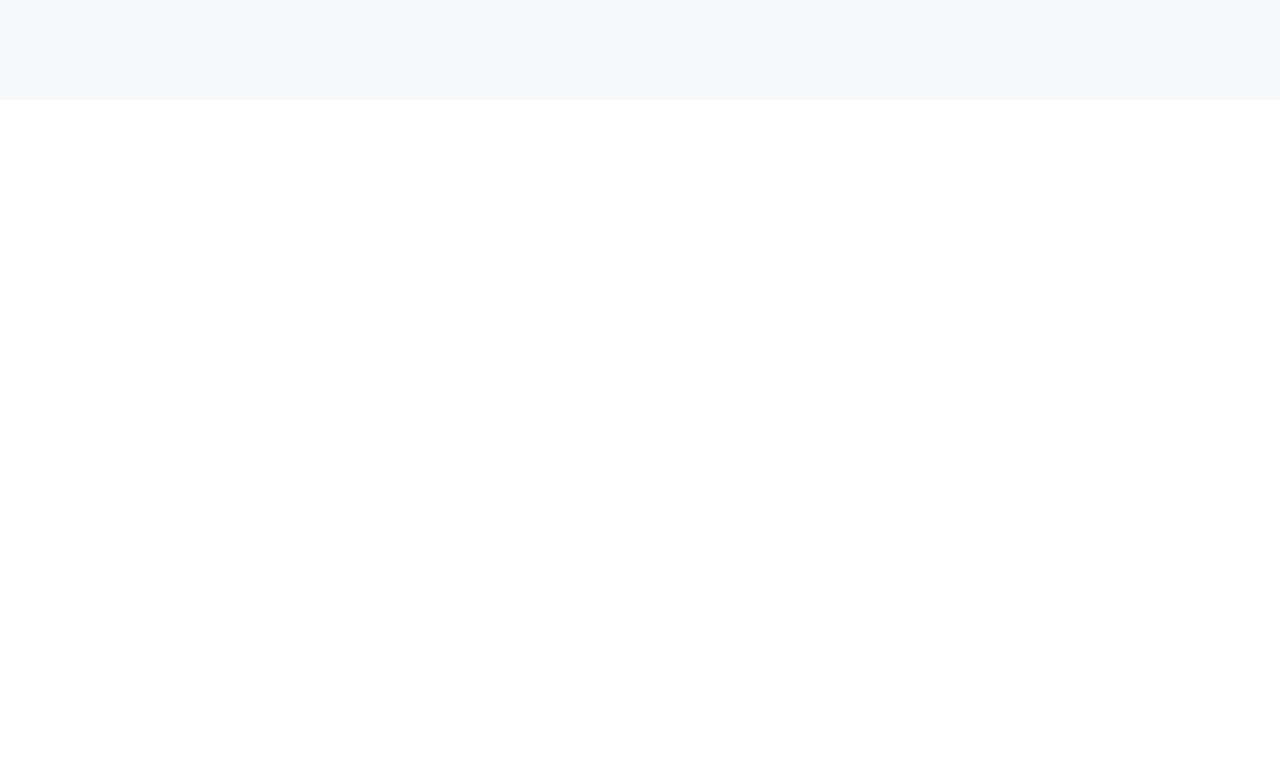
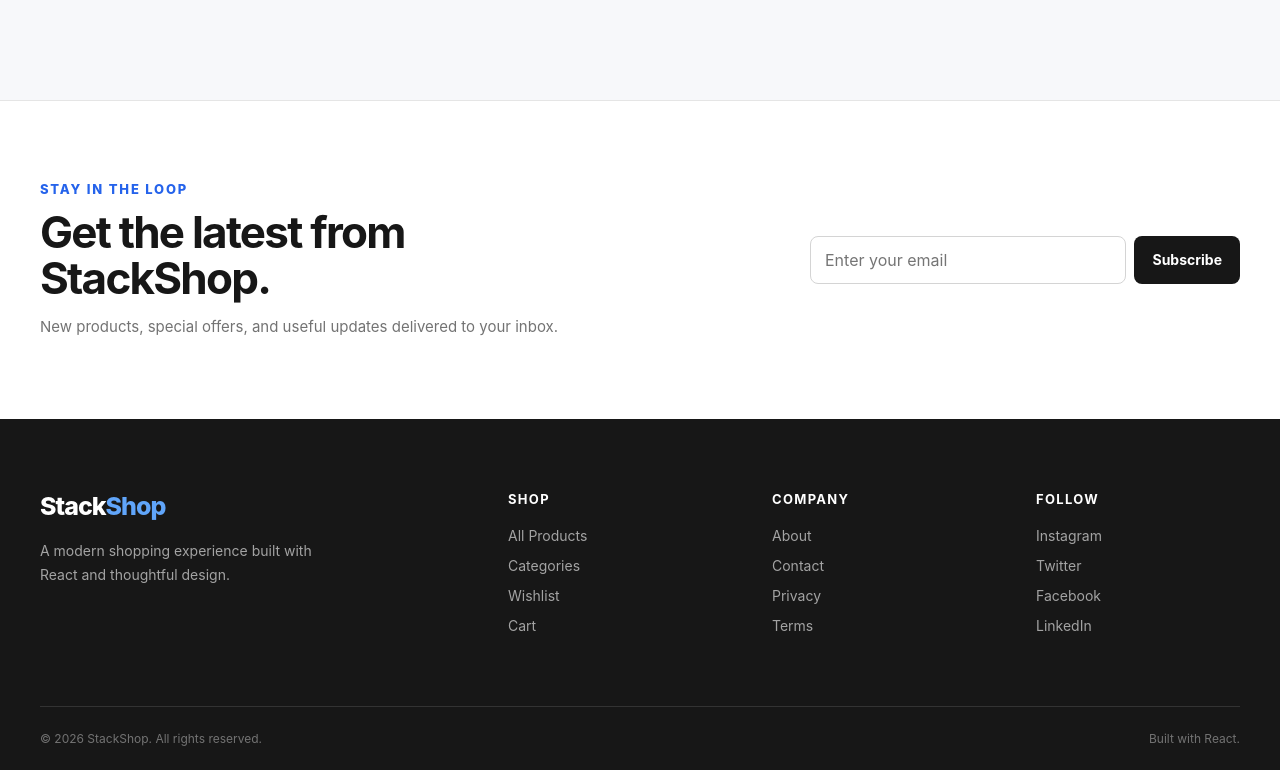
Before and after one commit to abdikadirjerry/stackshop, a React (Vite) app: page / in a window 1280 px wide. Shown: the part 1970-2740 px from the top of the page. Before the commit the page ends 2070 px from the top, so only its background shows below. Built offline with nearby package versions, Linux system fonts and the light colour scheme.

Commit message:
feat: add StackShop newsletter and footert

```diff
--- a/src/App.jsx
+++ b/src/App.jsx
@@ -1,4 +1,5 @@
 import { BrowserRouter, Route, Routes } from "react-router-dom";
+import Footer from "./components/layout/Footer";
 import Navbar from "./components/layout/Navbar";
 import Home from "./pages/Home";
 import Products from "./pages/Products";
@@ -17,6 +18,8 @@ function App() {
           <Route path="/wishlist" element={<Wishlist />} />
           <Route path="/cart" element={<Cart />} />
         </Routes>
+
+        <Footer />
       </div>
     </BrowserRouter>
   );
--- /dev/null
+++ b/src/components/layout/Footer.css
@@ -0,0 +1,184 @@
+.footer-newsletter {
+  border-top: 1px solid #e5e5e5;
+  background-color: #ffffff;
+}
+
+.newsletter-content {
+  display: flex;
+  align-items: center;
+  justify-content: space-between;
+  gap: 48px;
+  padding: 80px 0;
+}
+
+.newsletter-content .section-label {
+  margin-bottom: 12px;
+}
+
+.newsletter-content h2 {
+  color: #171717;
+  font-size: clamp(30px, 4vw, 44px);
+  line-height: 1.05;
+  letter-spacing: -0.04em;
+}
+
+.newsletter-content > div:first-child {
+  max-width: 580px;
+}
+
+.newsletter-content > div:first-child > p:last-child {
+  margin-top: 14px;
+  color: #737373;
+  font-size: 15px;
+  line-height: 1.6;
+}
+
+.newsletter-form {
+  display: flex;
+  width: min(100%, 430px);
+  gap: 8px;
+}
+
+.newsletter-form input {
+  min-width: 0;
+  flex: 1;
+  height: 48px;
+  border: 1px solid #d4d4d4;
+  border-radius: 8px;
+  outline: none;
+  padding: 0 14px;
+  color: #171717;
+  background-color: #ffffff;
+}
+
+.newsletter-form input:focus {
+  border-color: #2563eb;
+}
+
+.newsletter-form button {
+  height: 48px;
+  flex-shrink: 0;
+  border: 0;
+  border-radius: 8px;
+  padding: 0 18px;
+  background-color: #171717;
+  color: #ffffff;
+  font-size: 14px;
+  font-weight: 700;
+  transition: background-color 0.2s ease;
+}
+
+.newsletter-form button:hover {
+  background-color: #2563eb;
+}
+
+.footer-main {
+  background-color: #171717;
+  color: #ffffff;
+}
+
+.footer-grid {
+  display: grid;
+  grid-template-columns: 2fr repeat(3, 1fr);
+  gap: 60px;
+  padding: 72px 0;
+}
+
+.footer-brand {
+  max-width: 300px;
+}
+
+.footer-logo {
+  display: inline-block;
+  margin-bottom: 18px;
+  font-size: 25px;
+  font-weight: 800;
+  letter-spacing: -0.04em;
+}
+
+.footer-logo span {
+  color: #60a5fa;
+}
+
+.footer-brand p {
+  color: #a3a3a3;
+  font-size: 14px;
+  line-height: 1.7;
+}
+
+.footer-column {
+  display: flex;
+  flex-direction: column;
+  gap: 13px;
+}
+
+.footer-column h3 {
+  margin-bottom: 7px;
+  font-size: 13px;
+  text-transform: uppercase;
+  letter-spacing: 0.1em;
+}
+
+.footer-column a {
+  width: fit-content;
+  color: #a3a3a3;
+  font-size: 14px;
+  transition: color 0.2s ease;
+}
+
+.footer-column a:hover {
+  color: #ffffff;
+}
+
+.footer-bottom {
+  display: flex;
+  align-items: center;
+  justify-content: space-between;
+  gap: 20px;
+  border-top: 1px solid #333333;
+  padding: 24px 0;
+}
+
+.footer-bottom p {
+  color: #737373;
+  font-size: 12px;
+}
+
+@media (max-width: 800px) {
+  .newsletter-content {
+    align-items: flex-start;
+    flex-direction: column;
+    padding: 64px 0;
+  }
+
+  .newsletter-form {
+    width: 100%;
+  }
+
+  .footer-grid {
+    grid-template-columns: repeat(2, 1fr);
+    gap: 48px 32px;
+  }
+}
+
+@media (max-width: 520px) {
+  .newsletter-form {
+    align-items: stretch;
+    flex-direction: column;
+  }
+
+  .newsletter-form input,
+  .newsletter-form button {
+    width: 100%;
+  }
+
+  .footer-grid {
+    grid-template-columns: 1fr;
+    gap: 36px;
+  }
+
+  .footer-bottom {
+    align-items: flex-start;
+    flex-direction: column;
+  }
+}
--- /dev/null
+++ b/src/components/layout/Footer.jsx
@@ -0,0 +1,80 @@
+import { Link } from "react-router-dom";
+import "./Footer.css";
+
+function Footer() {
+  return (
+    <footer className="footer">
+      <div className="footer-newsletter">
+        <div className="section-container">
+          <div className="newsletter-content">
+            <div>
+              <p className="section-label">STAY IN THE LOOP</p>
+              <h2>Get the latest from StackShop.</h2>
+              <p>
+                New products, special offers, and useful updates delivered to
+                your inbox.
+              </p>
+            </div>
+
+            <form className="newsletter-form">
+              <input
+                type="email"
+                placeholder="Enter your email"
+                aria-label="Email address"
+              />
+              <button type="submit">Subscribe</button>
+            </form>
+          </div>
+        </div>
+      </div>
+
+      <div className="footer-main">
+        <div className="section-container">
+          <div className="footer-grid">
+            <div className="footer-brand">
+              <Link to="/" className="footer-logo">
+                Stack<span>Shop</span>
+              </Link>
+
+              <p>
+                A modern shopping experience built with React and thoughtful
+                design.
+              </p>
+            </div>
+
+            <div className="footer-column">
+              <h3>Shop</h3>
+              <Link to="/products">All Products</Link>
+              <Link to="/products">Categories</Link>
+              <Link to="/wishlist">Wishlist</Link>
+              <Link to="/cart">Cart</Link>
+            </div>
+
+            <div className="footer-column">
+              <h3>Company</h3>
+              <a href="/">About</a>
+              <a href="/">Contact</a>
+              <a href="/">Privacy</a>
+              <a href="/">Terms</a>
+            </div>
+
+            <div className="footer-column">
+              <h3>Follow</h3>
+              <a href="/">Instagram</a>
+              <a href="/">Twitter</a>
+              <a href="/">Facebook</a>
+              <a href="/">LinkedIn</a>
+            </div>
+          </div>
+
+          <div className="footer-bottom">
+            <p>© 2026 StackShop. All rights reserved.</p>
+            <p>Built with React.</p>
+          </div>
+        </div>
+      </div>
+    </footer>
+  );
+}
+
+export default Footer;
```
